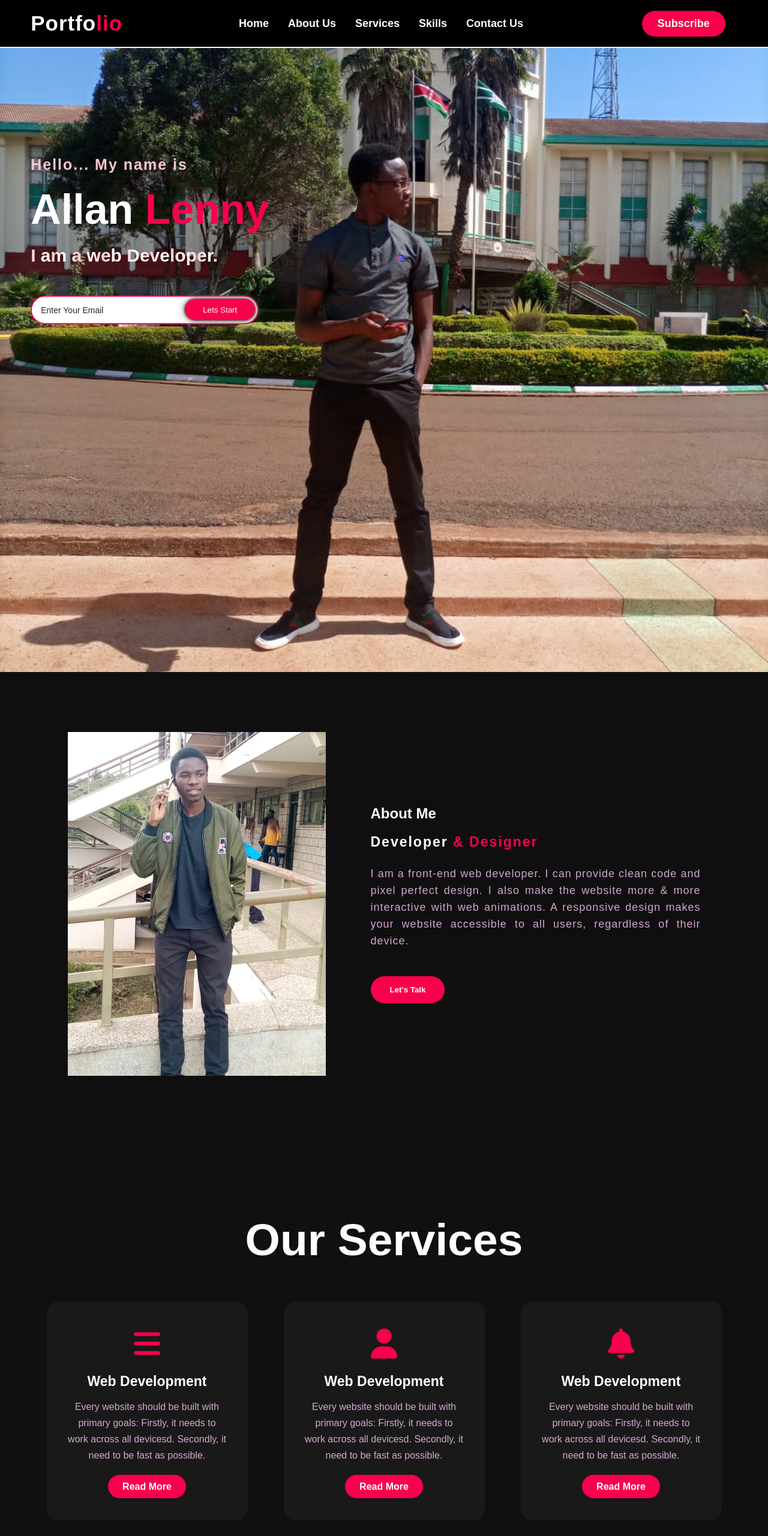
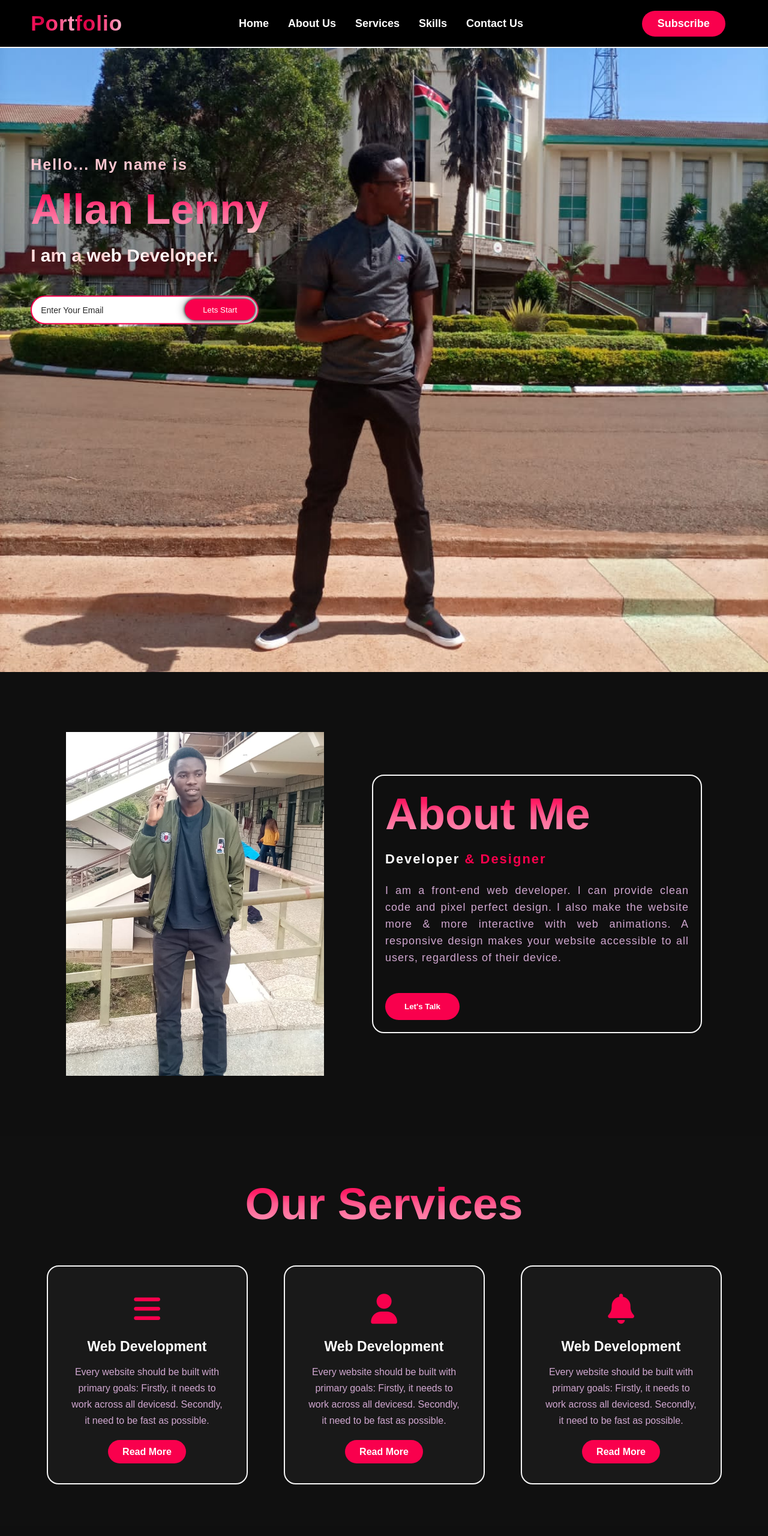
Before and after one commit to Allanoallashe/my-portfolio-web, a plain HTML site: page index.html in a window 1280 px wide. Shown: the top 2560 px of the page at 60% size. Drawn offline with Linux system fonts and the light colour scheme.

Commit message:
edited full web

```diff
--- a/about.css
+++ b/about.css
@@ -9,26 +9,39 @@
   width: 430px;
 }
 .about-text{
-  width: 550px;
+  max-width: 550px;
+  width: 100%;
+  border: solid 2px rgb(245, 245, 245);
+  margin-left: 10px;
+  padding: 20px;
+  border-radius: 20px;
 }
 .main{
   width: 1130px;
-  max-width: 95%;
+  max-width: 100%;
   margin: 0 auto;
   display: flex;
   align-items: center;
   justify-content: space-around;
+  flex-wrap: wrap;
 }
 .about-text h2{
-  color: white;
-  font-style: 75px;
+  font-size: 75px;
   text-transform: capitalize;
   margin-bottom: 20px;
+  background-image: linear-gradient(to top, rgb(255, 200, 200) 0%,
+  #ff84ab 20%, #ff5b8f 50%,
+  #ff2067 70%, #f9004d 100%);
+  -Webkit-background-clip: text;
+  -moz-background-clip:text ;
+  -webkit-text-fill-color: transparent;
+  -moz-text-fill-color: transparent;
+  background-size: 90%;
 }
 .about-text h5{
   color: white;
   letter-spacing: 2px;
-  font-style: 22px;
+  font-size: 22px;
   margin-bottom: 25px;
   text-transform: capitalize;
 }
--- a/contact.css
+++ b/contact.css
@@ -1,8 +1,8 @@
 
 .contact-me{
   width: 100%;
-  height: 290px;
-  background: #191919;
+  height: 200px;
+  background: rgb(15, 15, 15);
   display: flex;
   align-items: center;
   flex-direction: column;
--- a/footer.css
+++ b/footer.css
@@ -2,8 +2,8 @@
 footer{
   position: relative;
   width: 100%;
-  height: 400px;
-  background:#101010;
+  height: 300px;
+  background:rgb(15, 15, 15) ;
   display: flex;
   flex-direction: column;
   align-items: center;
@@ -11,9 +11,16 @@ footer{
 }
 footer p:nth-child(1){
 font-size: 30px;
-color: white;
 margin-bottom: 20px;
 font-weight: bold;
+background-image: linear-gradient(to top, rgb(255, 200, 200) 0%,
+  #ff84ab 20%, #ff5b8f 50%,
+  #ff2067 70%, #f9004d 100%);
+  -Webkit-background-clip: text;
+  -moz-background-clip:text ;
+  -webkit-text-fill-color: transparent;
+  -moz-text-fill-color: transparent;
+  background-size: 90%;
 }
 footer p:nth-child(2){
   color: white;
@@ -21,6 +28,10 @@ footer p:nth-child(2){
   width: 500px;
   text-align: center;
   line-height: 26px;
+}
+footer p:nth-child(2) a{
+  color: #f9004d;
+  font-size: 18px;
 }
 .social{
   display: flex;
@@ -43,8 +54,15 @@ footer p:nth-child(2){
   transition: all 0.25s ease-in-out;
 }
 .end{
-  position: absolute;
   color: #f9004d;
   bottom: 35px;
   font-size: 14px;
 }
+.end-container{
+  display: flex;
+  justify-content: center;
+  align-items: center;
+  background-color: black;
+  height: 60px;
+  border-top: dotted 1px rgb(245, 245, 245);
+}
--- a/hero.css
+++ b/hero.css
@@ -30,6 +30,14 @@ nav{
   letter-spacing: 1px;
   cursor: pointer;
   position: relative;
+  background-image: linear-gradient(to right, #f8155d 0%,
+                                   #d40043 25%, #ff3273 50%,
+                                   #ff739f 75%, #ffbbd1 100%);
+  -webkit-background-clip: text;
+  -moz-background-clip: text;
+  -webkit-text-fill-color: transparent;
+  -moz-text-fill-color: transparent;
+  background-size: 50%;
 }
 span{
   color: #f9004d;
@@ -99,6 +107,14 @@ h1{
   color: white;
   margin: 20px 0 20px;
   font-size: 70px;
+  background-image: linear-gradient(to top, rgb(255, 200, 200) 0%,
+                                    #ff84ab 20%, #ff5b8f 50%,
+                                    #ff2067 70%, #f9004d 100%);
+  -webkit-background-clip: text;
+  -moz-background-clip: text;
+  -webkit-text-fill-color: transparent;
+  -moz-text-fill-color:transparent;
+  background-size: 100%;
 }
 h3{
   font-size: 30px;
@@ -147,4 +163,5 @@ h4{
   box-shadow: 0 0 5px #000, 0 0 15px #858585;
   top: 6px;
   right: 6px;
+  cursor: pointer;
 }
--- a/index.html
+++ b/index.html
@@ -25,7 +25,7 @@
   <!-- hero section -->
   <div class="hero">
     <nav>
-      <h2 class="logo">Portfo<span>lio</span></h2>
+      <h2 class="logo">Portfolio</h2>
       <div class="container">
         <div class="details"><a href="/">Home</a></div>
         <div class="details"><a href="/">About Us</a></div>
@@ -126,8 +126,8 @@
 
   <footer>
     <p>Allan Lenny</p>
-    <p>For More HTML, CSS, and conding tutorial - please click on the link below to
-      subscribe to my channel:
+    <p>For More HTML, CSS, React.js and conding tutorial - please <a href="/">Click</a>
+       on the link below to subscribe to my channel:
     </p>
     <div class="social">
       <a href="/"><i class="fab fa-facebook-f"></i></a>
@@ -135,9 +135,12 @@
       <a href="/"><i class="fab fa-whatsapp"></i></a>
       <a href="/"><i class="fab fa-youtube"></i></a>
       <a href="/"><i class="fab fa-linkedin"></i></a>
+      <a href="/"><i class="fa-brands fa-twitter"></i></a>
     </div>
+  </footer>
+  <div class="end-container">
     <p class="end">@CopyRight By Allan Lenny</p>
-  </footer>
+  </div>
 
 </body>
 </html>
--- a/services.css
+++ b/services.css
@@ -2,21 +2,36 @@
 .service{
   background: #101010;
   width: 100%;
-  padding: 100px 0;
+  padding: 40px 0;
+}
+.title{
+  display: flex;
+  justify-content: center;
+  align-items: center;
+  flex-wrap: wrap;
 }
 .title h2{
-  color: white;
   font-size: 75px;
   width: 1130px;
+  max-width: 100%;
   margin: 30px auto;
   text-transform: capitalize;
   text-align: center;
+  background-image: linear-gradient(to top, rgb(255, 200, 200) 0%,
+  #ff84ab 20%, #ff5b8f 50%,
+  #ff2067 70%, #f9004d 100%);
+  -Webkit-background-clip: text;
+  -moz-background-clip:text ;
+  -webkit-text-fill-color: transparent;
+  -moz-text-fill-color: transparent;
+  background-size: 90%;
 }
 .box{
   display: flex;
   justify-content: center;
   align-items: center;
   min-height: 400px;
+  flex-wrap: wrap;
 }
 .card{
   height: 365px;
@@ -28,6 +43,7 @@
   position: relative;
   overflow: hidden;
   text-align: center;
+  border: solid 2px rgb(245, 245, 245);
 }
 .card i{
   font-size: 50px;
```
